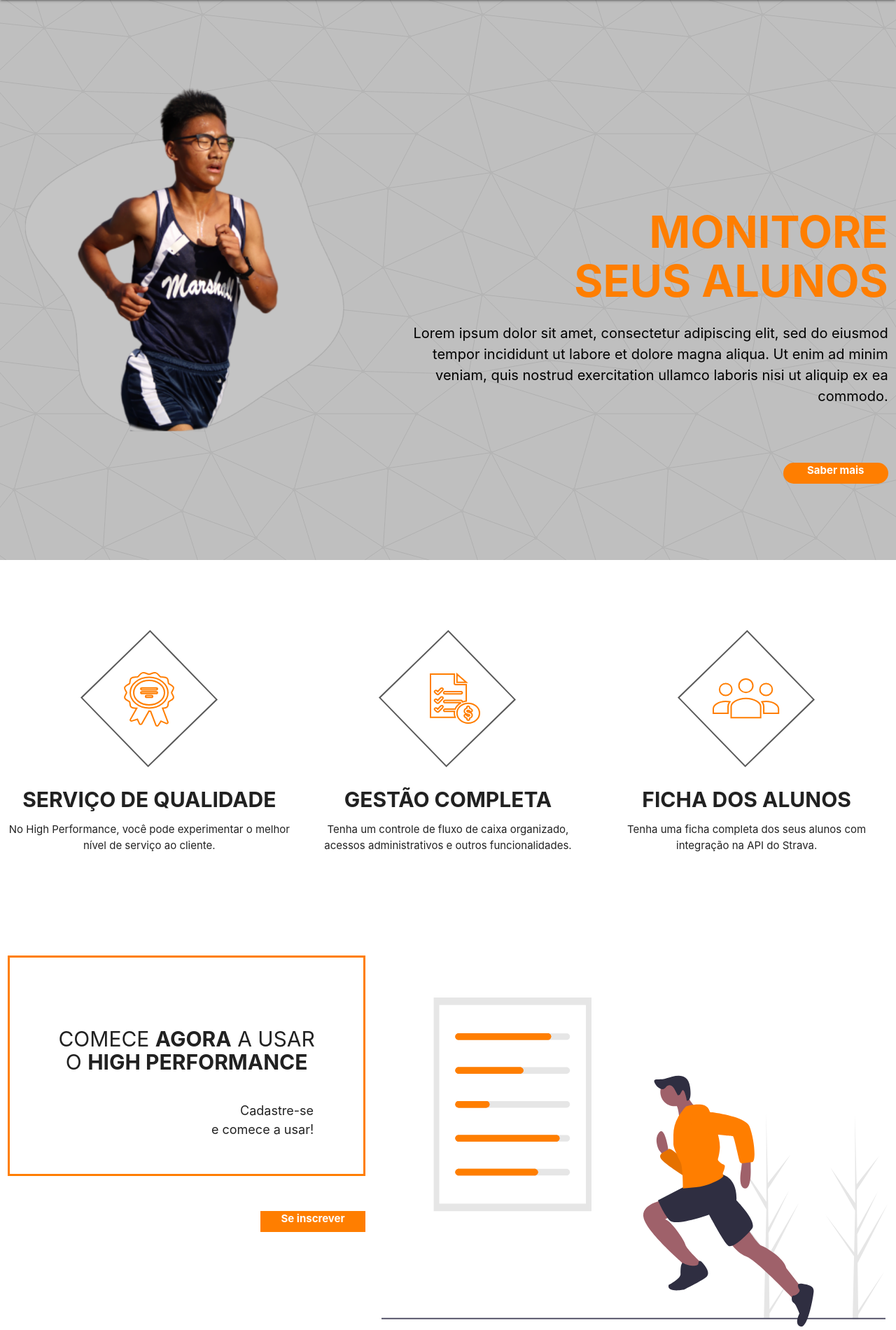
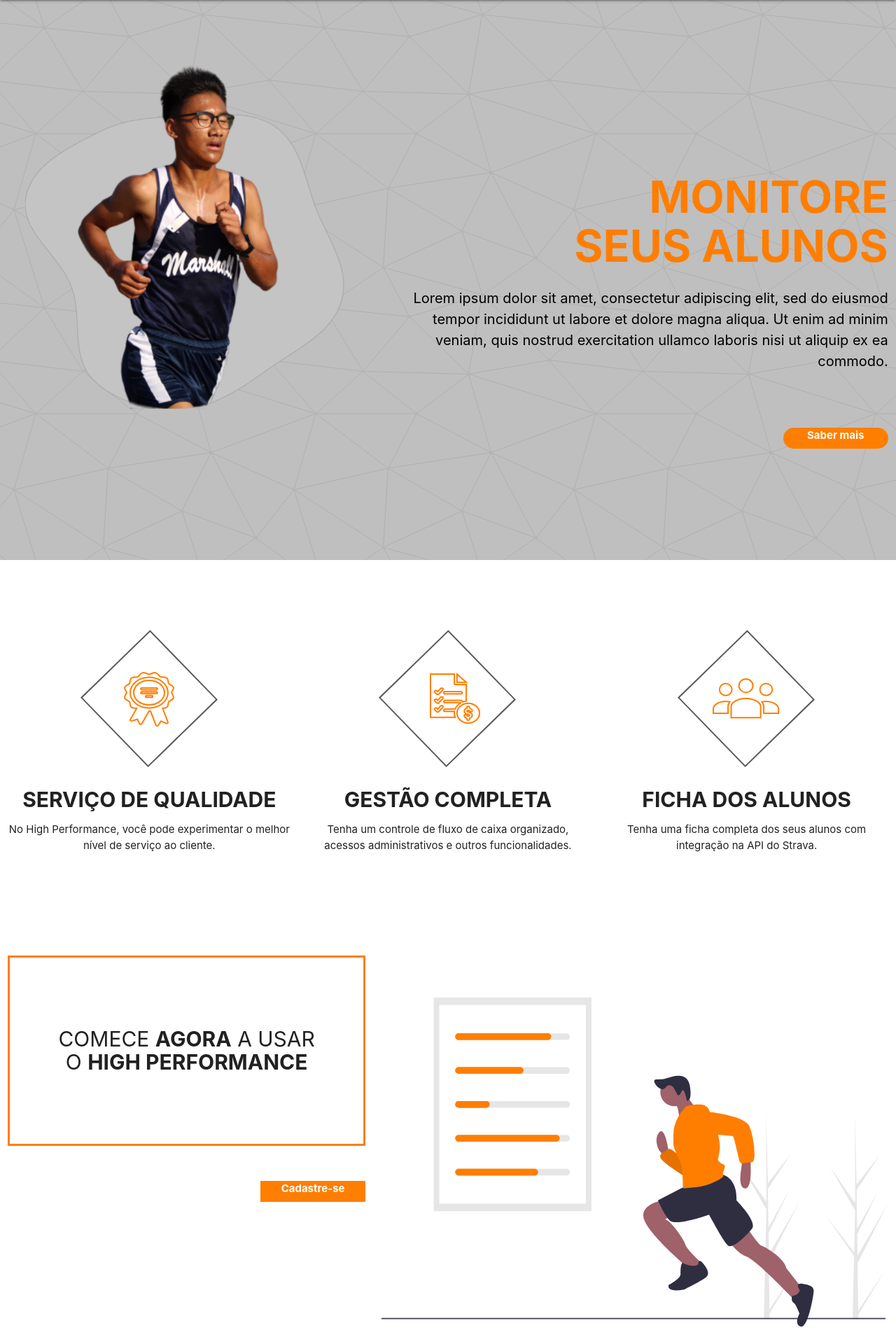
Before and after one commit to rafalmeida73/HighPerformance, a PHP site: page / in a window 1280 px wide. Shown: the part 64-1964 px from the top of the page at 70% size. Run offline with PHP 8.4, Linux system fonts and the light colour scheme.

Commit message:
Alterando banner

```diff
--- a/index.css
+++ b/index.css
@@ -32,11 +32,11 @@
 }
 
 #banner img {
-    padding-top: 6vh;
+    padding-top: 2vh;
 }
 
 #banner h1 {
-    padding-top: 80px;
+    padding-top: 30px;
     margin-top: 30%;
     color: #FF7E00;
     font-weight: bolder;
@@ -154,16 +154,9 @@
 }
 
 #ilustracao h6 {
-    margin: 100px 103px 0 0;
+    margin: 100px 103px 100px 0;
     width: 100%;
     font-size: 30px;
-}
-
-#ilustracao p {
-    font-size: 18px;
-    margin-top: 39px;
-    padding-bottom: 32px;
-    margin-right: 71px;
 }
 
 #ilustracao img {
--- a/index.html
+++ b/index.html
@@ -17,12 +17,12 @@
     <link rel="manifest" href="/manifest.json">
     <script>
         if ('serviceWorker' in navigator) {
-            navigator.serviceWorker.register('/sw.js')
+            navigator.serviceWorker.register('sw.js')
                 .then(function() {
                     console.log('service worker registered');
                 })
                 .catch(function() {
-                    console.warn('service worker failed');
+                    console.log('service worker failed');
                 });
         }
     </script>
@@ -148,9 +148,8 @@
         <div class="col s12 m12 l5 left-align">
             <div class="square center-align">
                 <h6>COMECE <span>AGORA</span> A USAR<br> O <span>HIGH PERFORMANCE</span></h6>
-                <p class="right-align">Cadastre-se<br> e comece a usar!</p>
             </div>
-            <a href="../cadastro/cadastro.html">Se inscrever</a>
+            <a href="../cadastro/cadastro.html">Cadastre-se</a>
         </div>
 
         <div class="col s12 m12 l7 left-align">
--- a/pages/alunos/alunos.css
+++ b/pages/alunos/alunos.css
@@ -32,7 +32,7 @@
 #alunos h2 {
     color: white;
     font-weight: bold;
-    margin-top: 91px;
+    margin-top: 155px;
     margin-left: 13px;
 }
 
```
Also changed, not shown: sw.js (+4 -5 lines), manifest.json.
